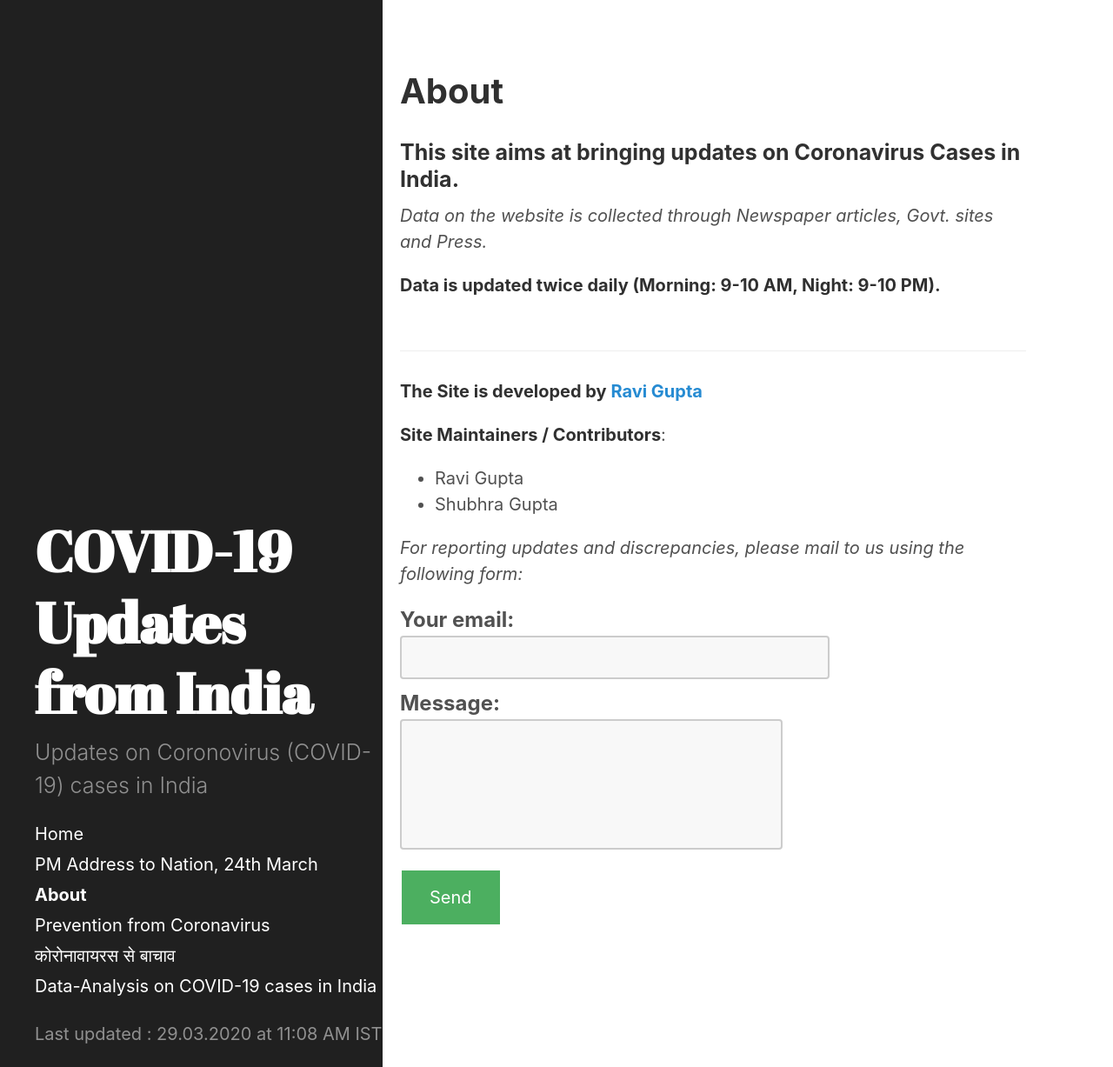
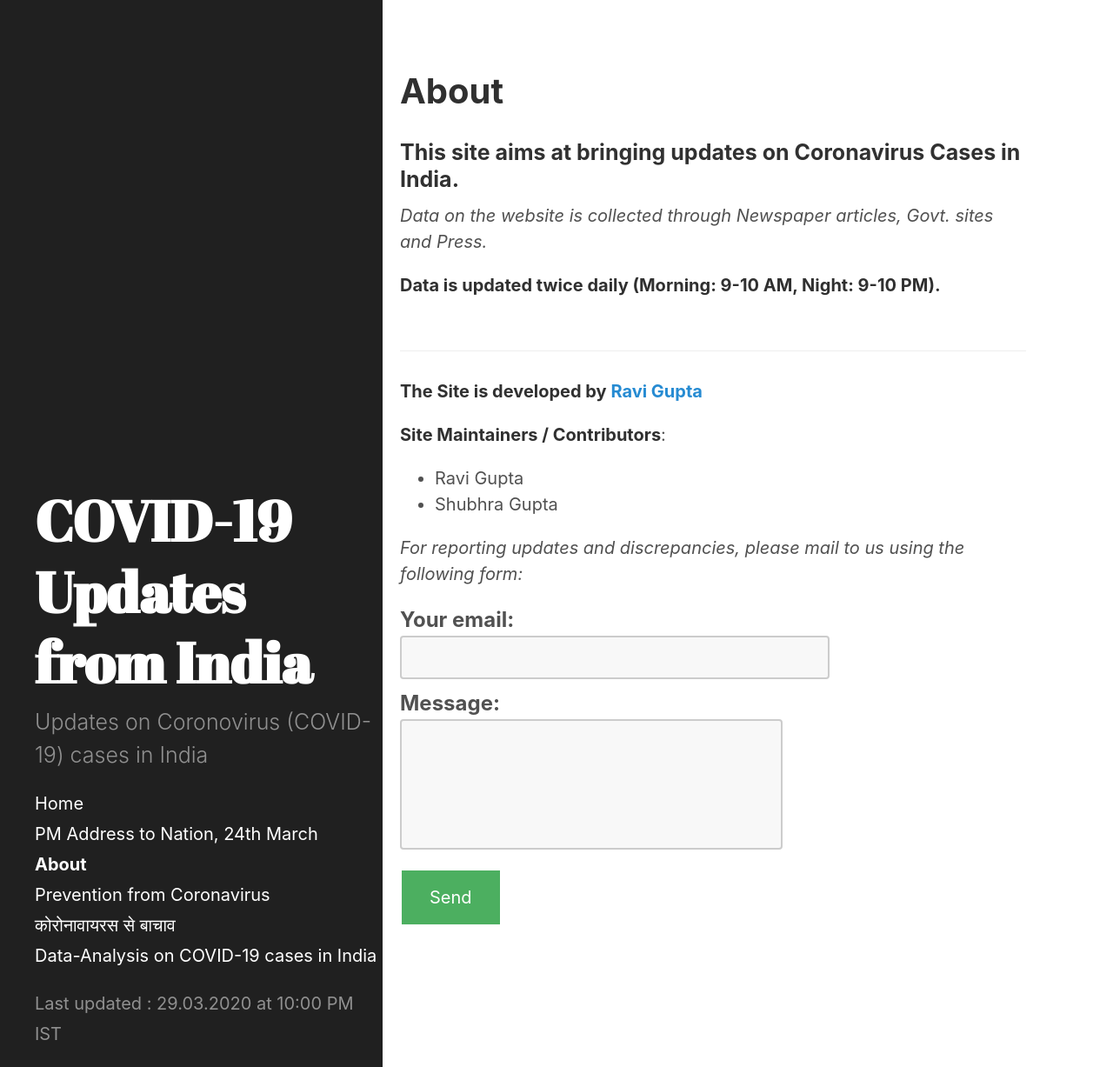
Before and after one commit to bhooraj/covid19updates-india, a Jekyll site: the page built from about.md, in a window 1280 px wide and 1227 px high. Shown: the whole window at 87% size. Built offline with Jekyll 4.4.1, drawn with Linux system fonts in a browser that asks for light colours.

Commit message:
Update last_updated.yml

```diff
--- a/_data/last_updated.yml
+++ b/_data/last_updated.yml
@@ -1 +1 @@
-- updated_on : "29.03.2020 at 11:08 AM IST"
+- updated_on : "29.03.2020 at 10:00 PM IST"
```
